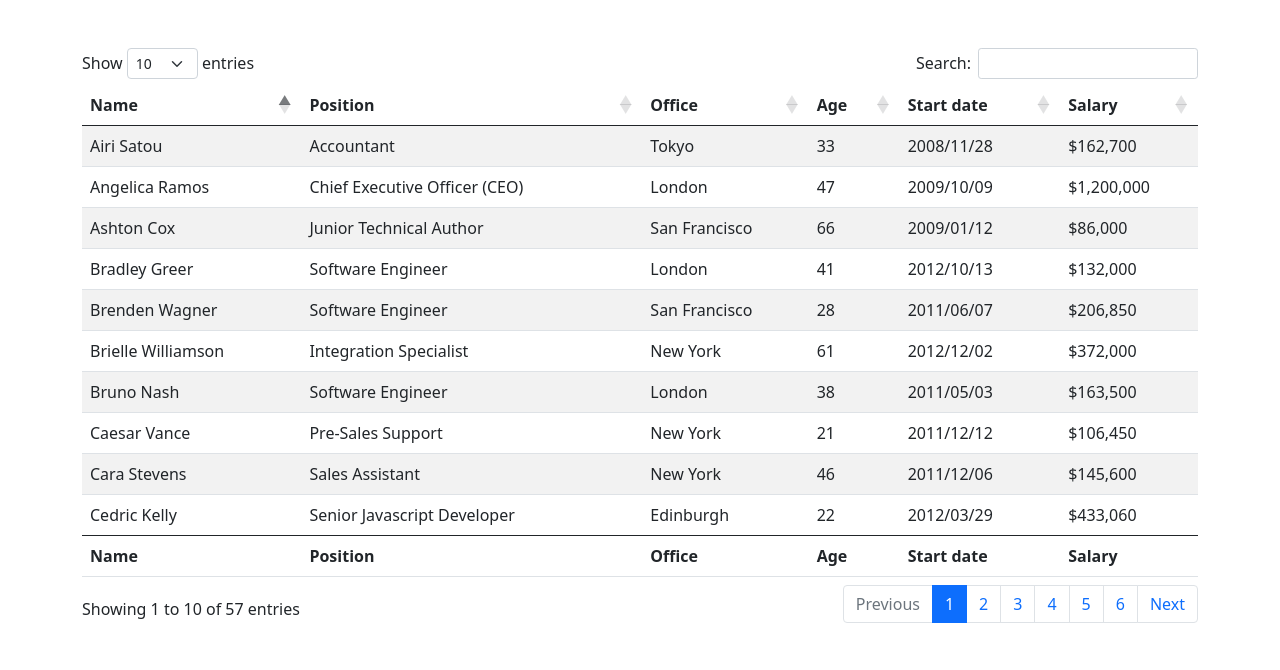
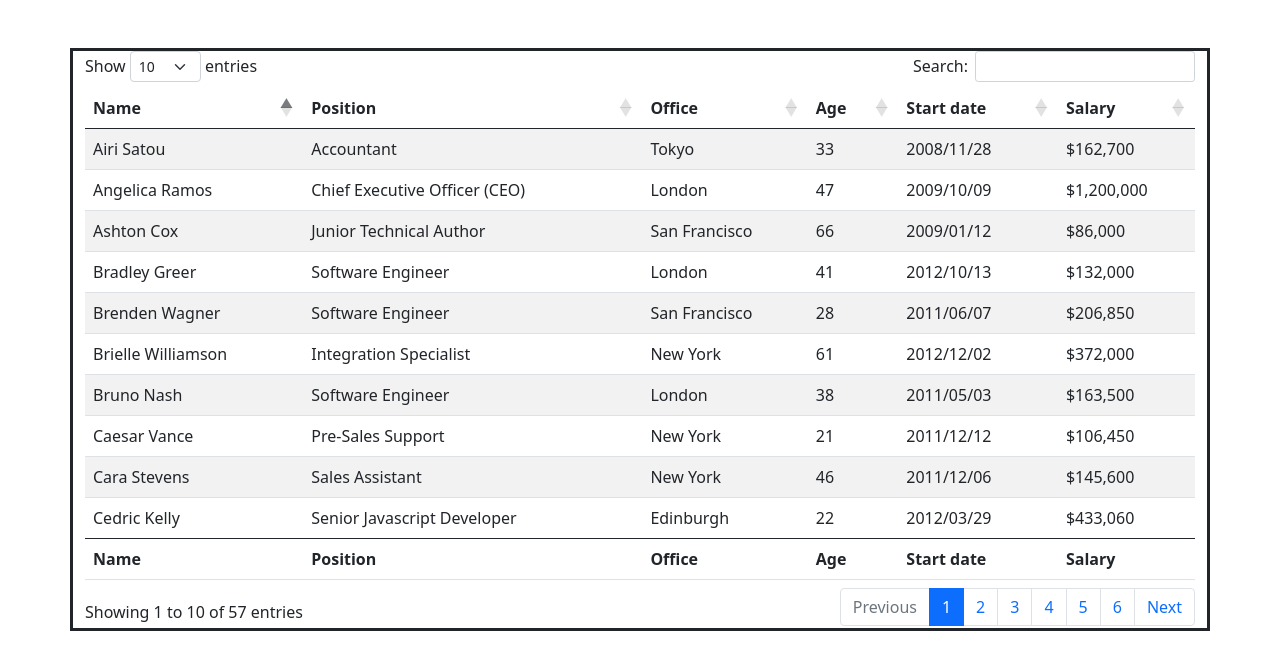
Before and after one commit to camehu/listrouters, a FastAPI app: page / in a window 1280 px wide. Shown: the part 56-726 px from the top of the page. Run offline with FastAPI, Linux system fonts and the light colour scheme; some libraries are stand-ins or nearby versions.

Commit message:
Update index.html

```diff
--- a/templates/index.html
+++ b/templates/index.html
@@ -52,7 +52,8 @@
     </div>
   </div>
 </nav>
- <div class="container" style="margin-top:3em;">
+
+ <div class="container" style="margin-top:3em; border: solid; border-shadow: 3em;">
     <table id="example" class="table table-striped" style="width:100%">
         <thead>
             <tr>
```
